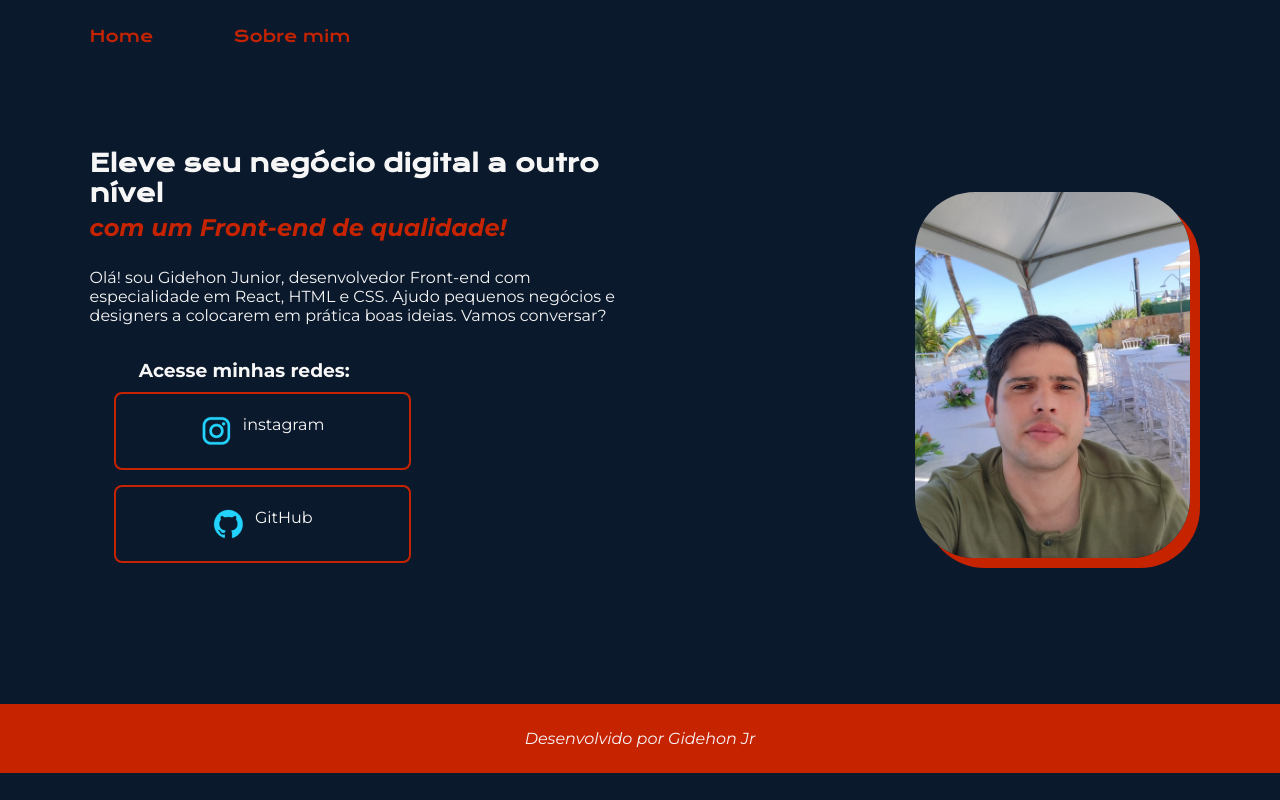
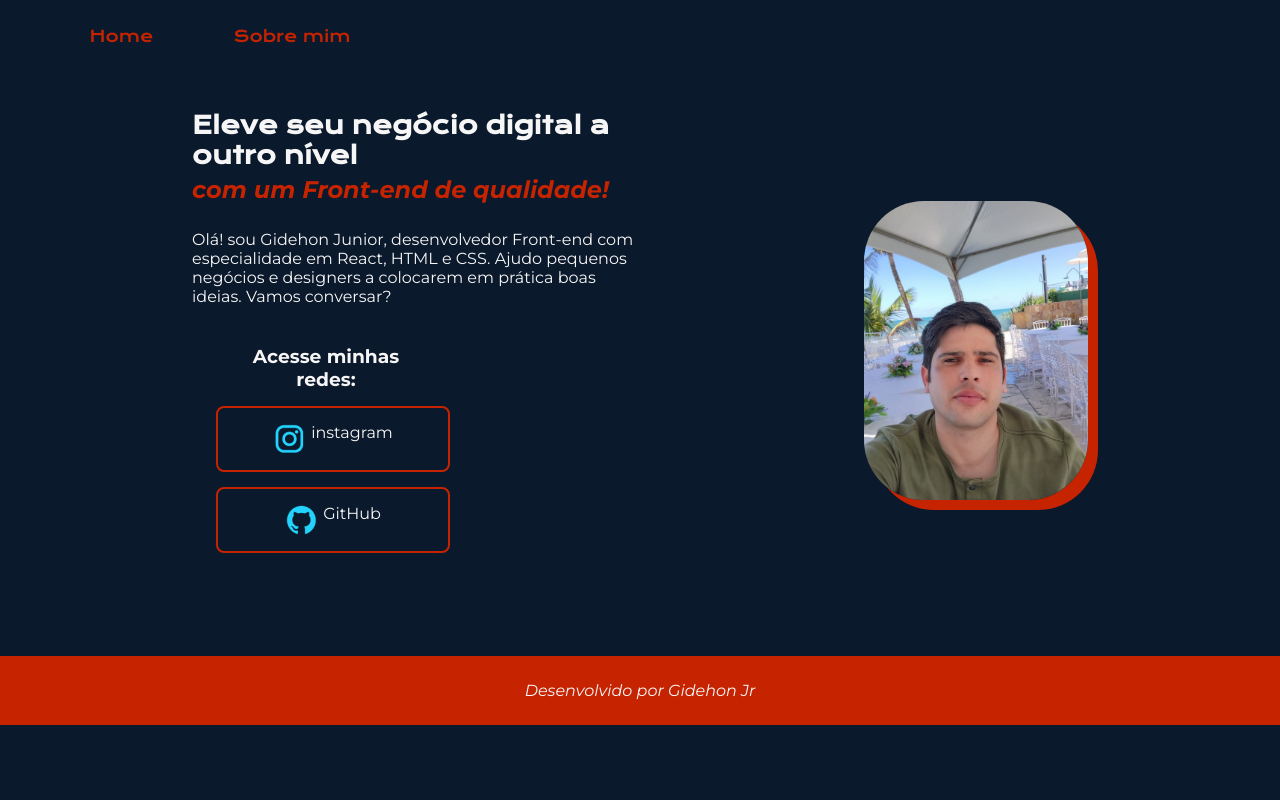
Before and after one commit to Gidehon/portif-lio, a plain HTML site: page index.html in a window 1280 px wide. Drawn offline with nearby package versions, Linux system fonts and the light colour scheme; a web font is replaced by a local one.

Commit message:
Atualização 4

```diff
--- a/style.css/style.css
+++ b/style.css/style.css
@@ -23,10 +23,11 @@ body {
 .apresentacao {
     display: flex;
     align-items: center;
-    padding: 8% 7%;
+    padding: 5% 15%;
     justify-content:space-between;
     background-size: center;
-    font-size: 1,5rem;
+    font-size: 1,5%;
+    gap: 82px;
 }
 .cabecalho {
     padding: 2% 0% 0% 7%;
@@ -62,7 +63,7 @@ body {
     color: var(--cor-secundaria);
     margin-bottom: 5px;
     padding-inline: 16px;
-    padding: 5px;
+    padding: 10px;
     width: 50%;
 
 
@@ -106,12 +107,11 @@ font-style: normal;
     text-align: center;
     border-radius: 8px;
     font-size: 1,5rem;
-    font-weight: 60px;
-    padding: 21px;
+    padding: 15px;
     text-decoration: none;
     color: var(--cor-secundaria);
     font-family: var(--font-secundaria);
-    gap: 10px;
+    gap: 5px;
     margin-bottom: 15px;
     width: 50%;
 
@@ -119,6 +119,7 @@ font-style: normal;
 .link:hover {
     background-color: var(--cor-terciaria)
 }
+
 .linha_links {
   padding-inline: 230px;
   padding: 24px;
@@ -128,6 +129,7 @@ font-style: normal;
   width: 25%;
   border-radius: 60px;
   box-shadow: 10px 10px; color:var(--cor-terciaria);
+
 }
 .fundo {
     color: #f6f6f6;
@@ -137,7 +139,6 @@ font-style: normal;
     font-family: var(--font-secundaria);
     font-style: italic;
 }
-
 .sobre_mim {
     color: black;
     color: var(--cor-secundaria);
@@ -147,3 +148,8 @@ font-style: normal;
     padding: 2px;
     font-size: 2,0%;
 }
+@media (max-width: 1200px) {
+    .apresentacao {
+        flex-direction: column-reverse;
+    }
+}
```
